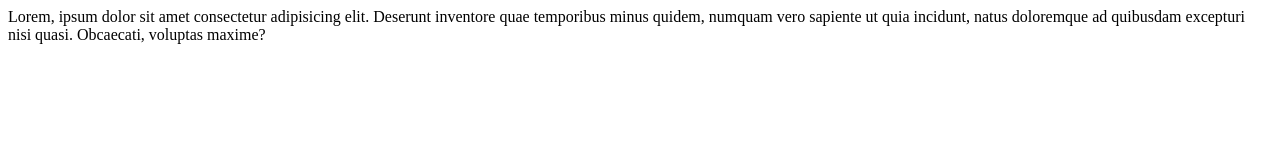
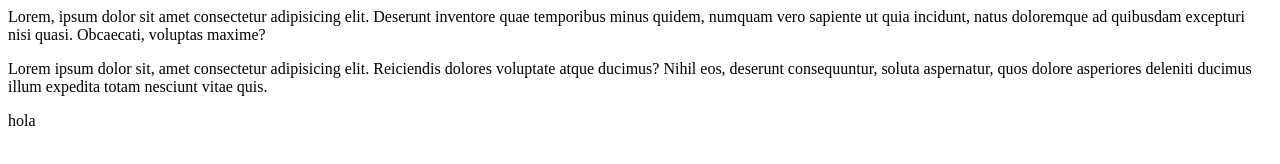
Before and after one commit to KarolPalacios/clase30septiembre, a plain HTML site: page index.html in a window 1280 px wide. Drawn offline with Linux system fonts and the light colour scheme.

Commit message:
nueva palabra

```diff
--- a/index.html
+++ b/index.html
@@ -8,5 +8,7 @@
 </head>
 <body>
     Lorem, ipsum dolor sit amet consectetur adipisicing elit. Deserunt inventore quae temporibus minus quidem, numquam vero sapiente ut quia incidunt, natus doloremque ad quibusdam excepturi nisi quasi. Obcaecati, voluptas maxime?
+    <p>Lorem ipsum dolor sit, amet consectetur adipisicing elit. Reiciendis dolores voluptate atque ducimus? Nihil eos, deserunt consequuntur, soluta aspernatur, quos dolore asperiores deleniti ducimus illum expedita totam nesciunt vitae quis.</p>
+    <p>hola</p>
 </body>
 </html>
```
